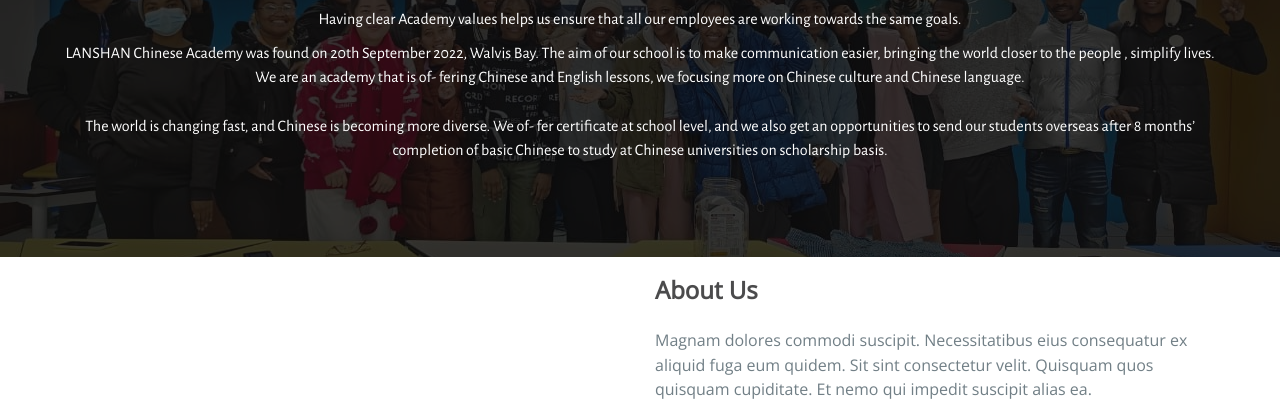
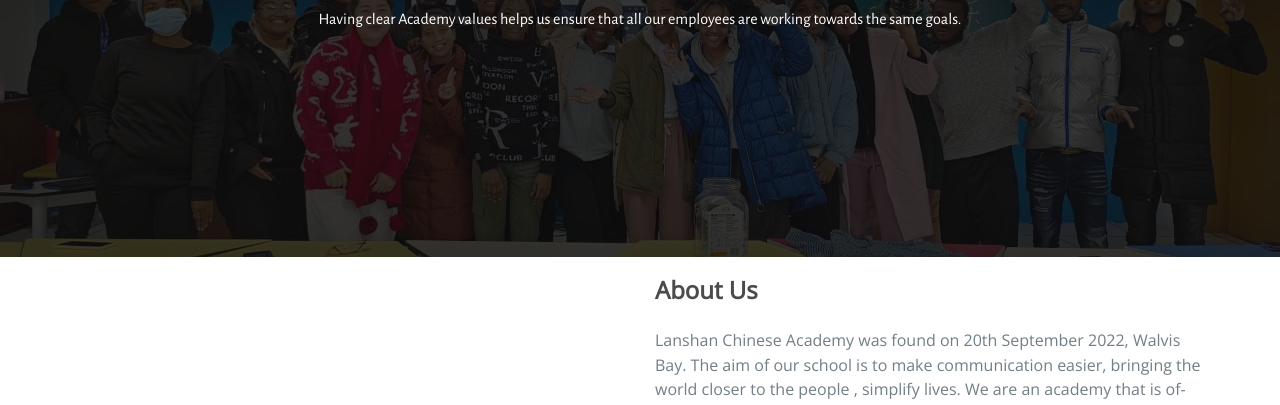
Before and after one commit to Lucas-Erkana/LanshanChineseAcademy, a plain HTML site: page index.html in a window 1280 px wide. Shown: the part 323-728 px from the top of the page. Drawn offline with nearby package versions, Linux system fonts and the light colour scheme; a web font is replaced by a local one.

Commit message:
About section updated

```diff
--- a/index.html
+++ b/index.html
@@ -113,13 +113,7 @@
               <p class="big-text">Communication is the bridge to greater future</p>
               <p class="small-text">Having clear Academy values helps us ensure that all
                 our employees are working towards the same goals. </p>
-                <p class="small-text">LANSHAN  Chinese Academy was found on 20th September 2022, Walvis Bay. The aim of our school is to make  communication easier, bringing the world closer to the  people ,  simplify lives. We are an academy that is of-
-                  fering Chinese and English lessons, we focusing more on Chinese culture and Chinese language. <br><br>
-
-
-                  The world is changing fast, and Chinese is becoming more diverse. We of- fer certificate at school level, and we also get an opportunities to send our
-                  students overseas after 8 months’ completion of basic Chinese to study at
-                  Chinese universities on scholarship basis.
+                <p class="small-text">
                 </p>
 
           </div>
@@ -143,10 +137,16 @@
 
               <div class="section-title">
                 <h2>About Us</h2>
-                <p>Magnam dolores commodi suscipit. Necessitatibus eius consequatur ex aliquid fuga eum quidem. Sit sint consectetur velit. Quisquam quos quisquam cupiditate. Et nemo qui impedit suscipit alias ea.</p>
+                <p>Lanshan Chinese Academy was found on 20th September 2022, Walvis Bay. The aim of our school is to make  communication easier, bringing the world closer to the  people ,  simplify lives. We are an academy that is of-
+                  fering Chinese and English lessons, we focusing more on Chinese culture and Chinese language. <br><br>
+
+
+                  The world is changing fast, and Chinese is becoming more diverse. We of- fer certificate at school level, and we also get an opportunities to send our
+                  students overseas after 8 months’ completion of basic Chinese to study at
+                  Chinese universities on scholarship basis.</p>
               </div>
 
-              <div class="icon-box" data-aos="fade-up" data-aos-delay="100">
+              <!--<div class="icon-box" data-aos="fade-up" data-aos-delay="100">
                 <div class="icon"><i class="bx bx-fingerprint"></i></div>
                 <h4 class="title"><a href="">Lorem Ipsum</a></h4>
                 <p class="description">Voluptatum deleniti atque corrupti quos dolores et quas molestias excepturi sint occaecati cupiditate non provident</p>
@@ -156,7 +156,7 @@
                 <div class="icon"><i class="bx bx-gift"></i></div>
                 <h4 class="title"><a href="">Nemo Enim</a></h4>
                 <p class="description">At vero eos et accusamus et iusto odio dignissimos ducimus qui blanditiis praesentium voluptatum deleniti atque</p>
-              </div>
+              </div>-->
 
             </div>
           </div>
```
